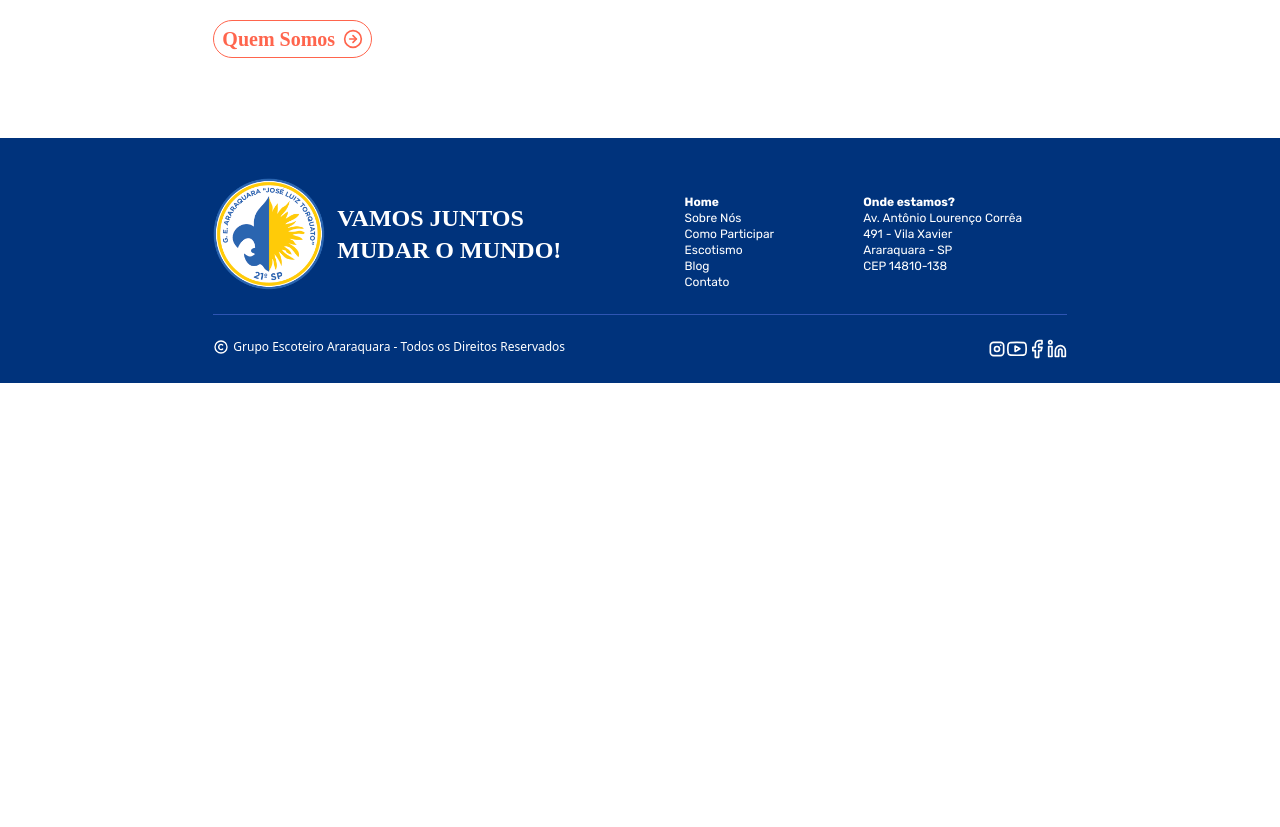
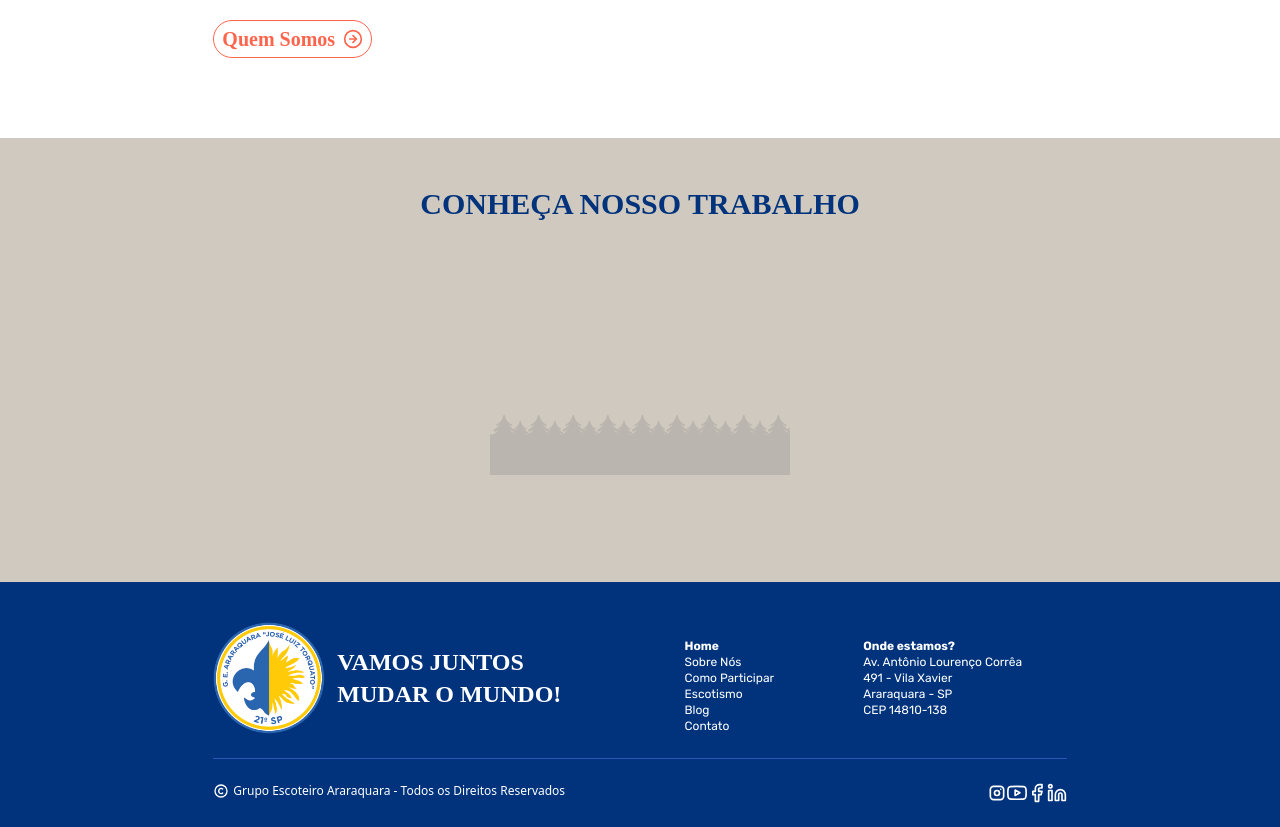
Before and after one commit to pedro-belarmino/escAraraquara, a React (Vite) app in the folder React/: page / in a window 1280 px wide. Shown: the part 840-1667 px from the top of the page. Before the commit the page ends 1223 px from the top, so only its background shows below. Built offline with nearby package versions, Linux system fonts and the light colour scheme; a web font is replaced by a local one.

Commit message:
player youtube video area

```diff
--- a/React/package.json
+++ b/React/package.json
@@ -13,6 +13,7 @@
     "@tailwindcss/vite": "^4.0.6",
     "react": "^19.0.0",
     "react-dom": "^19.0.0",
+    "react-player": "^2.16.0",
     "react-router-dom": "^7.3.0",
     "react-youtube": "^10.1.0",
     "tailwindcss": "^4.0.6"
--- a/React/src/components/pages/AboutUs/OurHistorySession.tsx
+++ b/React/src/components/pages/AboutUs/OurHistorySession.tsx
@@ -5,7 +5,7 @@ export default function OurHistorySession() {
         <div className="flex pt-20 pb-20">
 
             <div className="w-2/12 h-[180px] bg-amber-200">
-                <img src="/public/assets/SVGs/board.svg" alt="" className="w-full h-full object-contain" />
+                <img src="/assets/SVGs/board.svg" alt="" className="w-full h-full object-contain" />
             </div>
 
 
--- a/React/src/components/pages/Home/GetToKnowOurWork.tsx
+++ b/React/src/components/pages/Home/GetToKnowOurWork.tsx
@@ -0,0 +1,22 @@
+import ReactPlayer from "react-player";
+
+export default function GetToKnowOurWork() {
+    return (
+        <div className="relative w-full bg-[#D0C9BF] flex min-h-[400px] items-center justify-center flex-col pt-12">
+            <div className="z-10">
+                <p className="font-bold text-3xl text-center text-[#00337C] asap">CONHEÇA NOSSO TRABALHO</p>
+                <ReactPlayer
+                    url="https://www.youtube.com/watch?v=H7nFdHFK-Go"
+                    style={{ width: "80vw", aspectRatio: "16/9", padding: "40px" }}
+                    controls
+                />
+            </div>
+
+            <img
+                src="/assets/SVGs/trees.svg"
+                className="absolute bottom-0 left-0 w-full pointer-events-none"
+                style={{ objectFit: "none" }}
+            />
+        </div>
+    );
+}
--- a/React/src/views/Home.tsx
+++ b/React/src/views/Home.tsx
@@ -1,3 +1,4 @@
+import GetToKnowOurWork from "../components/pages/Home/GetToKnowOurWork";
 import HomeMainImage from "../components/pages/Home/HomeMainImage";
 import WhoWeAreSession from "../components/pages/Home/WhoWeAreSession";
 import Footer from "../components/shared/Footer";
@@ -9,6 +10,7 @@ export default function Home() {
             <NavBar />
             <HomeMainImage />
             <WhoWeAreSession />
+            <GetToKnowOurWork />
             <Footer />
         </>
     )
```
Also changed, not shown: 1 other file (tests, documents, lock files or other folders).
